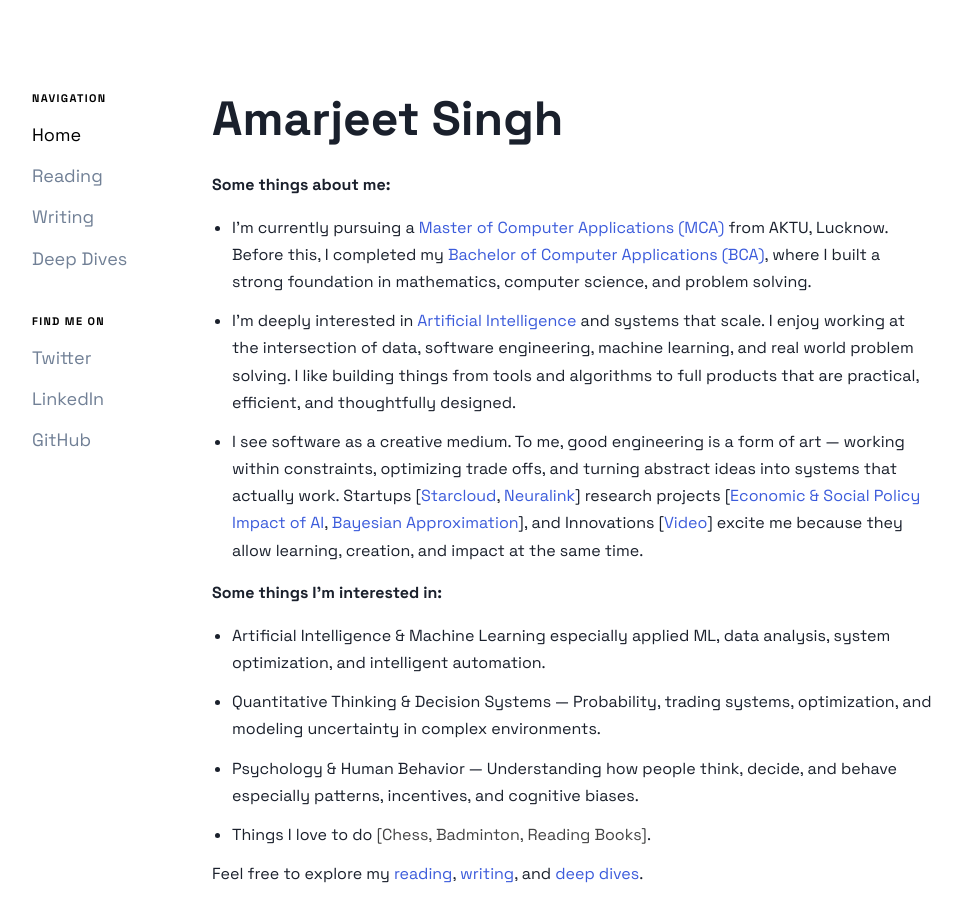
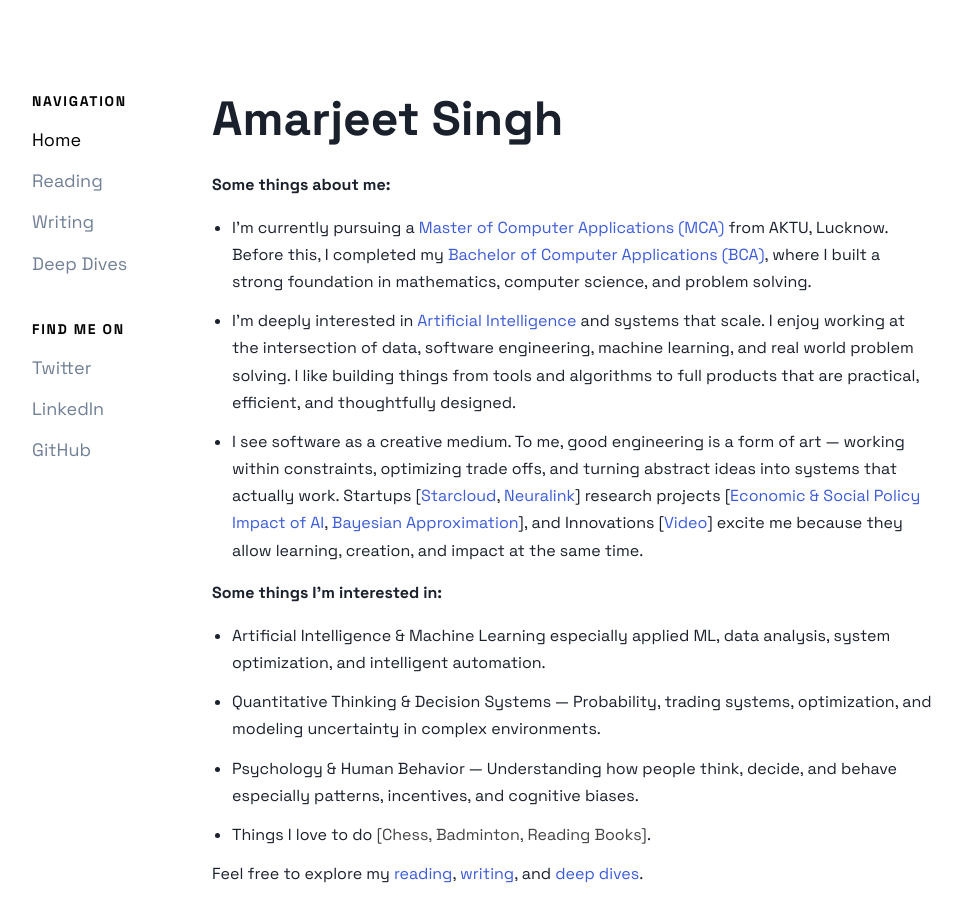
Before and after one commit to amarjeetsingh146/amarjeet-info, a Next.js app: page / in a window 1280 px wide. Shown: the top 922 px of the page, without its empty margins (252-1214 px from the left). Built offline with nearby package versions, Linux system fonts and the light colour scheme.

Commit message:
fix nav heading font-size

```diff
--- a/src/components/Navigation.jsx
+++ b/src/components/Navigation.jsx
@@ -65,7 +65,7 @@ export default function Navigation({ children }) {
         {/* NAVIGATION group — matches Adam's VStack spacing={10} = 40px between groups */}
         <div className="mb-[40px]">
           {/* Label: Adam uses fontWeight="bold" fontSize="smaller" */}
-          <p className="text-[11px] font-bold tracking-[0.12em] uppercase text-black mb-[12px]">NAVIGATION</p>
+          <p className="text-[14px] font-bold tracking-[0.12em] uppercase text-black mb-[12px]">NAVIGATION</p>
           {/* Links: Adam uses fontSize="lg" (18px), spacing={3} = 12px between items */}
           <Link href="/" className={`block text-[18px] mb-[12px] no-underline transition-colors duration-200 ${isActive('/', true) ? 'text-black' : 'text-[#718096] hover:text-black'}`}>Home</Link>
           <Link href="/reading" className={`block text-[18px] mb-[12px] no-underline transition-colors duration-200 ${isActive('/reading') ? 'text-black' : 'text-[#718096] hover:text-black'}`}>Reading</Link>
@@ -75,7 +75,7 @@ export default function Navigation({ children }) {
 
         {/* FIND ME ON group */}
         <div className="mb-[40px]">
-          <p className="text-[11px] font-bold tracking-[0.12em] uppercase text-black mb-[12px]">FIND ME ON</p>
+          <p className="text-[14px] font-bold tracking-[0.12em] uppercase text-black mb-[12px]">FIND ME ON</p>
           <a href="https://x.com/amarjeet_076" target="_blank" rel="noopener noreferrer" className="block text-[18px] mb-[12px] text-[#718096] no-underline transition-colors duration-200 hover:text-black">Twitter</a>
           <a href="https://www.linkedin.com/in/amarjeetsingh461/" target="_blank" rel="noopener noreferrer" className="block text-[18px] mb-[12px] text-[#718096] no-underline transition-colors duration-200 hover:text-black">LinkedIn</a>
           <a href="https://github.com/amarjeetsingh146" target="_blank" rel="noopener noreferrer" className="block text-[18px] mb-[12px] text-[#718096] no-underline transition-colors duration-200 hover:text-black">GitHub</a>
```
